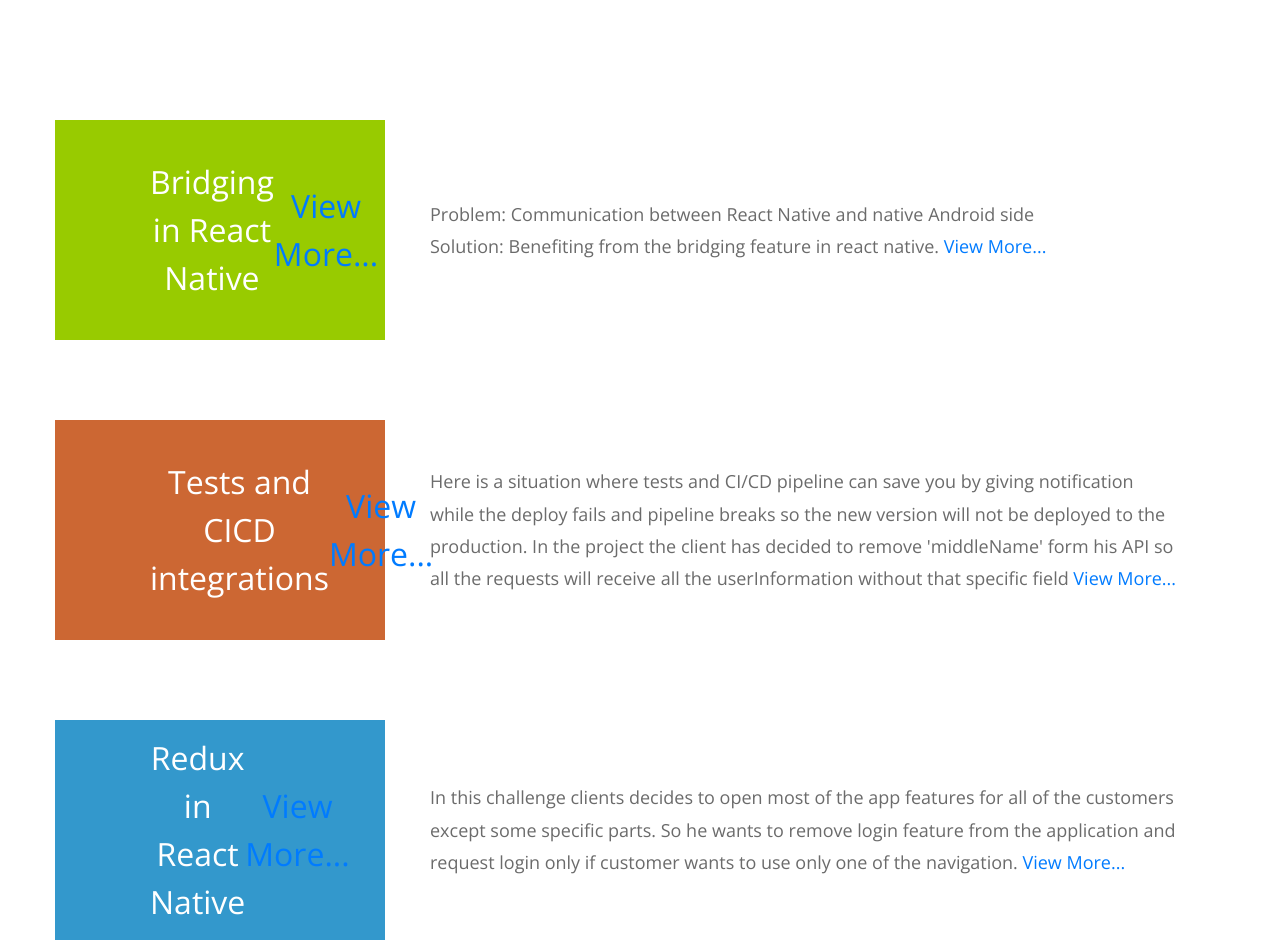
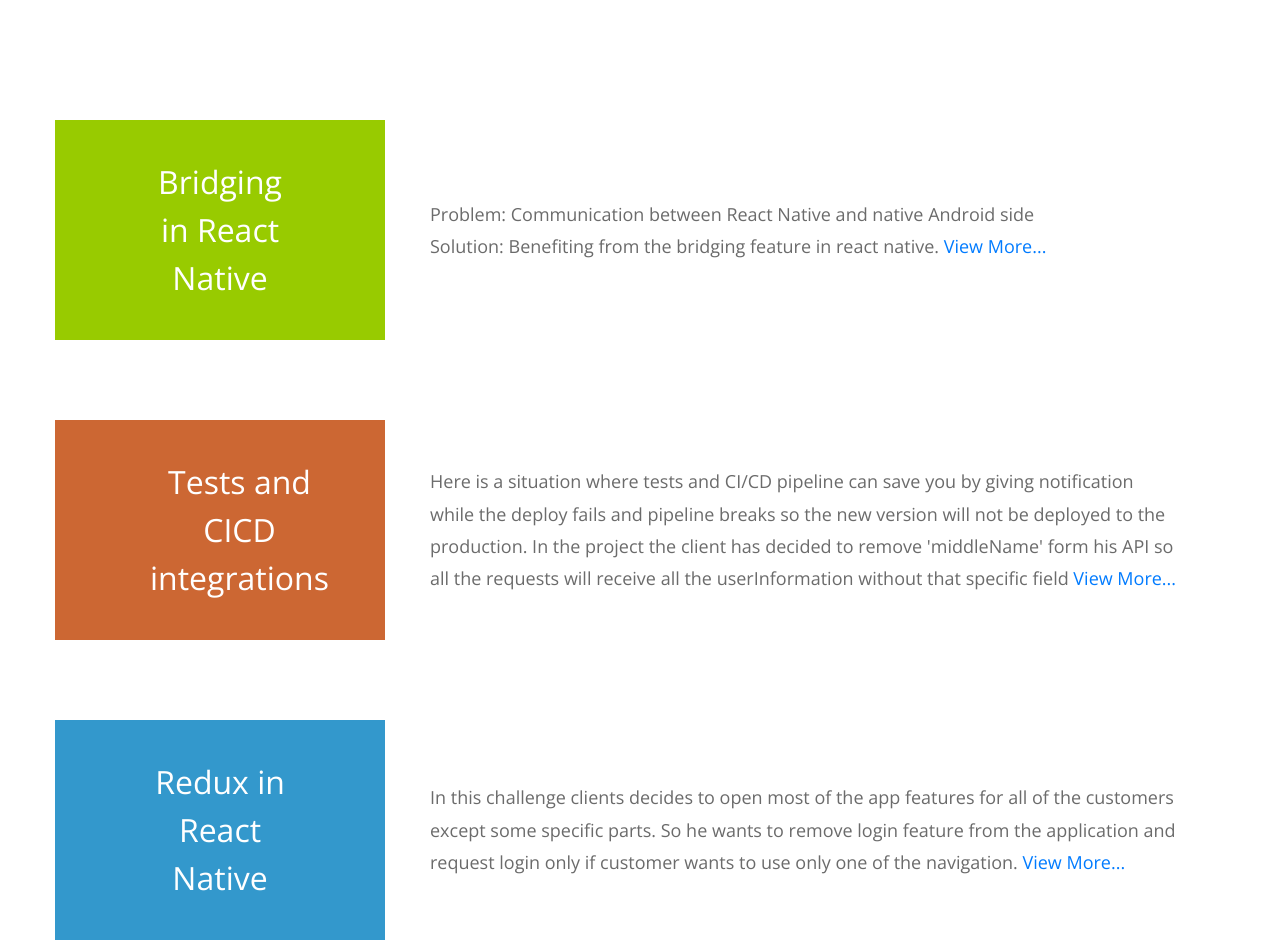
Before and after one commit to alimohammadiok/alimohammadiok.github.io, a plain HTML site: page index.html in a window 1280 px wide. Shown: the part 1060-2012 px from the top of the page. Drawn offline with nearby package versions, Linux system fonts and the light colour scheme.

Commit message:
Update index.html
fdfdf

```diff
--- a/index.html
+++ b/index.html
@@ -43,11 +43,14 @@ https://templatemo.com/tm-530-mini-profile
         <div class="row">
           <div class="col-12">
             <div class="tm-portfolio-item">
-              <div class="tm-portfolio-name text-white tm-bg-green">
+
+                  <a href="https://alimohammadiok.github.io/bridging.html" target="_blank">
+                    <div class="tm-portfolio-name text-white tm-bg-green">
                 Bridging in React Native
-                  <a href="https://alimohammadiok.github.io/bridging.html" target="_blank">View More...</a>
+                       </div>
+                  </a>
 
-              </div>
+
               <div class="tm-portfolio-description">
                 <p class="mb-0">
                   Problem: Communication between React Native and native Android side <br>
@@ -59,11 +62,14 @@ https://templatemo.com/tm-530-mini-profile
             </div>
 
             <div class="tm-portfolio-item">
-              <div class="tm-portfolio-name text-white tm-bg-orange">
+
+                <a href="https://alimohammadiok.github.io/testAndCiCdIntegration.html" target="_blank">
+                  <div class="tm-portfolio-name text-white tm-bg-orange">
                 Tests and CICD integrations
-                                  <a href="https://alimohammadiok.github.io/testAndCiCdIntegration.html" target="_blank">View More...</a>
+                    </div>
+                </a>
 
-              </div>
+
               <div class="tm-portfolio-description">
 
                 <p class="mb-0">
@@ -77,11 +83,14 @@ https://templatemo.com/tm-530-mini-profile
             </div>
 
             <div class="tm-portfolio-item">
-              <div class="tm-portfolio-name text-white tm-bg-blue">
+
+                <a href="https://alimohammadiok.github.io/reduxInReactNative.html" target="_blank">
+ <div class="tm-portfolio-name text-white tm-bg-blue">
                 Redux in React Native
-                                  <a href="https://alimohammadiok.github.io/reduxInReactNative.html" target="_blank">View More...</a>
+                    </div>
+                </a>
 
-              </div>
+
               <div class="tm-portfolio-description">
 
                 <p class="mb-0">
```
